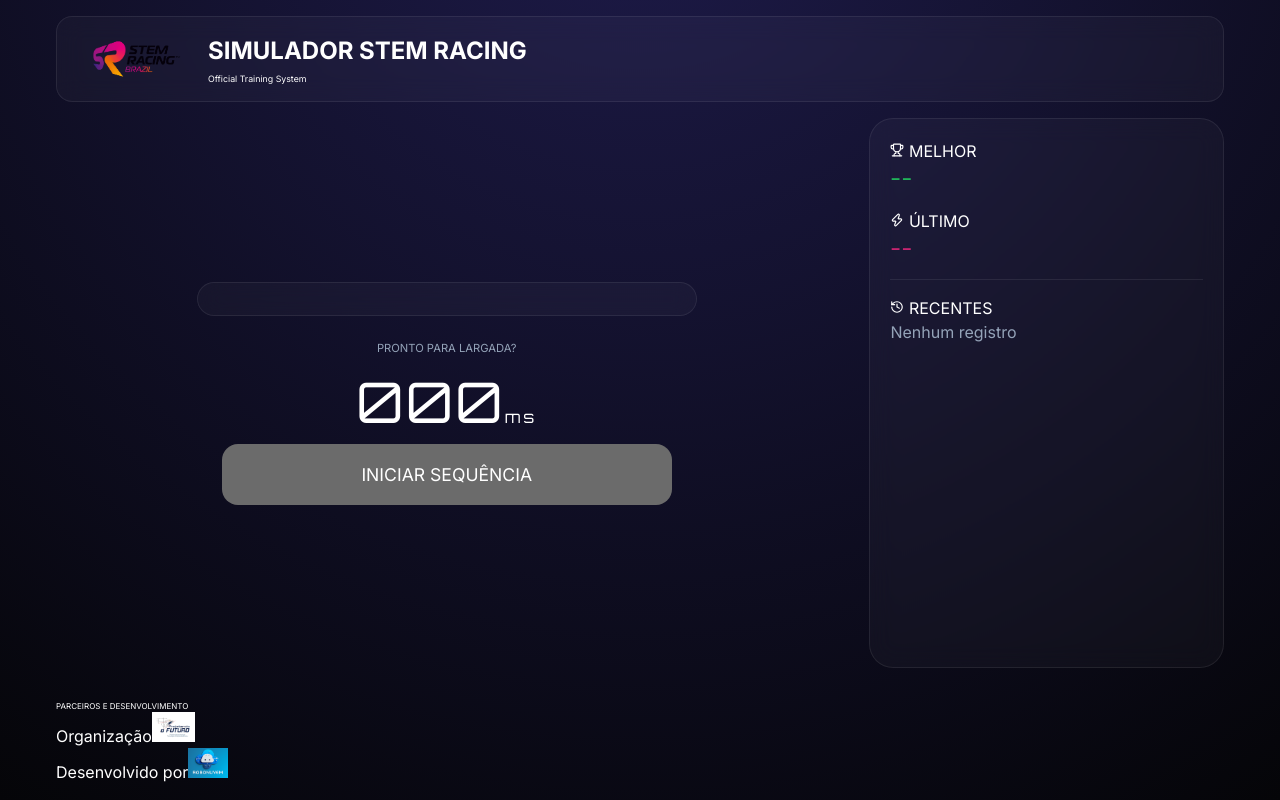
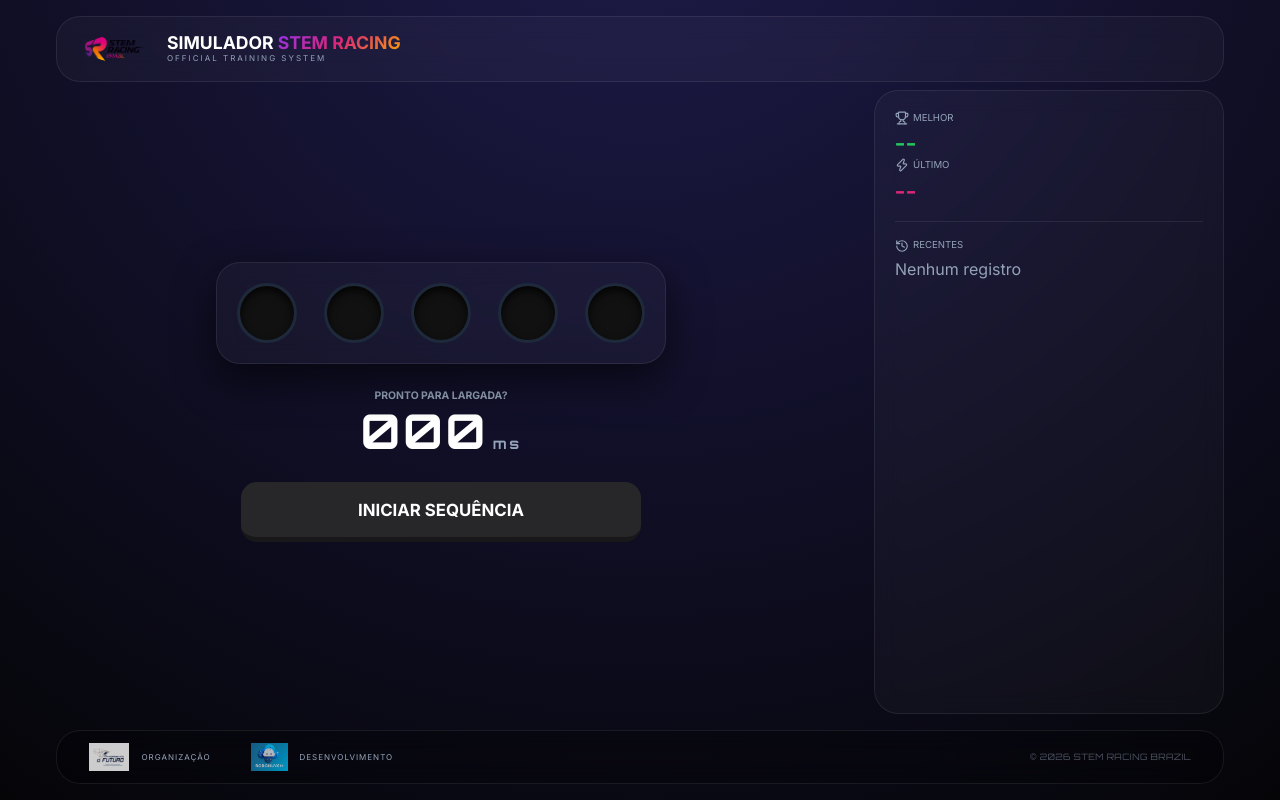
Before and after one commit to thiagomorcatty/Simulador_Reacao_Stem_Racing, a React (Vite) app: page / in a window 1280 px wide. Built offline with nearby package versions, Linux system fonts and the light colour scheme.

Commit message:
fix: restaurar luzes e redesenhar rodapé profissional

```diff
--- a/src/App.css
+++ b/src/App.css
@@ -6,185 +6,217 @@
   width: 100%;
   max-width: 1200px;
   margin: 0 auto;
-  overflow: hidden; /* Garantir que não haja rolagem */
+  overflow: hidden;
 }
 
-/* Layout Split */
+/* Layout Content */
 .layout-content {
   display: flex;
   flex-direction: column;
   gap: 1rem;
   width: 100%;
   flex: 1;
-  min-height: 0; /* Importante para flex nested */
+  min-height: 0;
 }
 
 @media (min-width: 768px) {
   .layout-content {
     flex-direction: row;
     align-items: center;
-    gap: 2rem;
+    gap: 3rem;
   }
-
-  .main-stage {
-    flex: 2.5;
-  }
-
-  .stats-sidebar {
-    flex: 1;
-    min-width: 280px;
-    height: 100%;
-  }
+  .main-stage { flex: 2.5; }
+  .stats-sidebar { flex: 1; height: 100%; min-width: 280px; }
 }
 
-/* Header & Logo */
+/* Header */
 .header {
   width: 100%;
-  padding: 0.75rem 1.5rem;
-  margin-bottom: 1rem;
-  border-radius: 16px;
+  padding: 0.75rem 1.25rem;
+  margin-bottom: 0.5rem;
 }
 
-.logo-wrapper {
-  display: flex;
-  align-items: center;
-  gap: 1rem;
-}
+.logo-wrapper { display: flex; align-items: center; gap: 1rem; }
+.header-logo { height: 40px; width: auto; }
+.sr-title { font-size: 1.1rem; line-height: 1; }
+.sr-title .highlight { background: var(--sr-gradient); -webkit-background-clip: text; -webkit-text-fill-color: transparent; }
+.subtitle { font-size: 0.5rem; color: var(--text-secondary); text-transform: uppercase; letter-spacing: 2px; }
 
-.header-logo {
-  height: 45px;
-  width: auto;
-}
-
-.sr-title {
-  font-size: 1.2rem;
-}
-
-@media (min-width: 768px) {
-  .sr-title { font-size: 1.5rem; }
-  .header-logo { height: 60px; }
-}
-
-.subtitle {
-  font-size: 0.55rem;
-  margin-top: 0.2rem;
-}
-
-/* Gantry */
+/* Gantry & Lights */
 .main-stage {
-  width: 100%;
   display: flex;
   flex-direction: column;
   align-items: center;
   justify-content: center;
   gap: 1.5rem;
-  height: 100%;
 }
 
 .gantry-container {
-  padding: 1rem;
+  padding: 1.25rem;
   width: 100%;
-  max-width: 500px;
+  max-width: 450px;
+  box-shadow: 0 15px 40px rgba(0,0,0,0.6);
 }
 
 .lights-grid {
-  gap: 0.4rem;
+  display: flex;
+  justify-content: space-between;
+  gap: 0.5rem;
 }
 
 .light-unit {
-  border-width: 2px;
+  position: relative;
+  flex: 1;
+  aspect-ratio: 1;
+  max-width: 60px;
+  background: #111;
+  border-radius: 50%;
+  border: 3px solid #1e293b;
+  overflow: hidden;
+  box-shadow: inset 0 4px 8px rgba(0,0,0,0.8);
 }
 
-/* Display */
-.display-area {
-  text-align: center;
-  height: 80px;
+.light-bulb {
+  position: absolute;
+  inset: 0;
+  background: transparent;
+  transition: background 0.1s;
 }
 
-.status-message {
-  font-size: 0.7rem;
-  margin-bottom: 0.25rem;
+.light-glow {
+  position: absolute;
+  inset: -50%;
+  background: radial-gradient(circle, rgba(239, 68, 68, 0.4) 0%, transparent 70%);
+  opacity: 0;
+  transition: opacity 0.1s;
 }
 
-.timer-box {
-  font-size: 3.5rem;
+.light-unit.active .light-bulb {
+  background: #ef4444;
+  box-shadow: 0 0 15px #ef4444, inset 0 2px 4px rgba(255,255,255,0.4);
 }
 
-.timer-box .unit {
-  font-size: 1rem;
-}
+.light-unit.active .light-glow { opacity: 1; }
+
+/* Display */
+.display-area { text-align: center; height: 70px; }
+.status-message { font-size: 0.65rem; font-weight: 700; text-transform: uppercase; margin-bottom: 0.2rem; }
+.timer-box { font-size: 3rem; font-weight: 700; line-height: 1; display: flex; align-items: baseline; justify-content: center; gap: 0.3rem; }
+.timer-box .unit { font-size: 0.9rem; color: var(--text-secondary); }
 
 /* Button */
 .action-btn {
   width: 100%;
-  max-width: 450px;
-  padding: 1.25rem;
+  max-width: 400px;
+  padding: 1.1rem;
   border-radius: 16px;
-  font-size: 1.1rem;
+  font-size: 1.05rem;
+  font-weight: 800;
+  background: #27272a;
+  color: white;
+  border-bottom: 5px solid #18181b;
+  transition: all 0.05s;
 }
+
+.action-btn:active { transform: translateY(4px); border-bottom-width: 0; }
+.action-btn.go-state { background: #22c55e; border-bottom-color: #16a34a; box-shadow: 0 0 25px rgba(34, 197, 94, 0.3); }
+.action-btn.fail-state { background: #ef4444; border-bottom-color: #dc2626; }
 
 /* Sidebar Stats */
 .stats-sidebar {
   padding: 1.25rem;
   display: flex;
   flex-direction: column;
-  justify-content: space-between;
   gap: 1rem;
 }
 
-.stat-group {
-  display: flex;
-  flex-direction: column;
-  gap: 1rem;
-}
-
-.stat-value {
-  font-size: 1.25rem;
-}
+.stat-item { display: flex; flex-direction: column; }
+.stat-label { font-size: 0.6rem; color: var(--text-secondary); text-transform: uppercase; margin-bottom: 0.25rem; display: flex; align-items: center; gap: 4px; }
+.stat-value { font-size: 1.2rem; font-weight: 700; }
 
 .history-section {
+  flex: 1;
+  min-height: 0;
   border-top: 1px solid var(--glass-border);
   padding-top: 1rem;
-  flex: 1;
-  min-height: 0;
   display: flex;
   flex-direction: column;
 }
 
 .history-list {
+  display: flex;
+  flex-direction: column;
   gap: 0.4rem;
   overflow-y: auto;
   padding-right: 4px;
 }
 
 .history-entry {
-  font-size: 0.8rem;
+  font-size: 0.75rem;
   padding: 0.4rem 0.6rem;
+  background: rgba(255,255,255,0.02);
+  border-radius: 6px;
+  border-left: 2px solid var(--sr-purple);
 }
 
-/* Footer Partners */
+/* Footer - Novo Design Profissional */
 .app-footer {
   width: 100%;
   margin-top: 1rem;
-  padding-top: 1rem;
+  padding: 0.75rem 2rem;
+  background: rgba(0,0,0,0.2);
+  border-top: 1px solid var(--glass-border);
+  display: flex;
+  justify-content: space-between;
+  align-items: center;
+}
+
+.footer-logos {
+  display: flex;
+  align-items: center;
+  gap: 2.5rem;
+}
+
+.partner-item {
+  display: flex;
+  align-items: center;
   gap: 0.75rem;
 }
 
-.footer-label {
-  font-size: 0.5rem;
+.partner-info {
+  display: flex;
+  flex-direction: column;
 }
 
-.footer-logos {
-  gap: 2rem;
-}
-
-.partner-item {
-  gap: 0.4rem;
+.partner-label {
+  font-size: 0.5rem;
+  text-transform: uppercase;
+  color: var(--text-secondary);
+  letter-spacing: 1px;
 }
 
 .partner-logo {
-  height: 30px;
+  height: 28px;
+  width: auto;
+  opacity: 0.8;
 }
+
+.footer-credits {
+  font-size: 0.55rem;
+  color: var(--text-secondary);
+  opacity: 0.5;
+}
+
+/* Utils */
+.text-muted { color: var(--text-secondary); }
+.text-warning { color: var(--sr-orange); }
+.text-success { color: #22c55e; }
+.text-danger { color: #ef4444; }
+.text-accent { color: var(--sr-pink); }
+.glow-text { text-shadow: 0 0 10px currentColor; }
+
+@keyframes pulse { 0%, 100% { opacity: 1; } 50% { opacity: 0.5; } }
+.animate-pulse { animation: pulse 1s infinite; }
 
 /* Utils */
 .text-muted { color: var(--text-secondary); }
--- a/src/App.tsx
+++ b/src/App.tsx
@@ -250,17 +250,23 @@ export default function App() {
       </div>
 
       {/* Footer com Parceiros */}
-      <footer className="app-footer">
-        <div className="footer-label">PARCEIROS E DESENVOLVIMENTO</div>
+      <footer className="app-footer glass-panel">
         <div className="footer-logos">
           <div className="partner-item">
-            <span className="partner-label">Organização</span>
             <img src={logoProjetando} alt="Projetando o Futuro" className="partner-logo" />
+            <div className="partner-info">
+              <span className="partner-label">Organização</span>
+            </div>
           </div>
           <div className="partner-item">
-            <span className="partner-label">Desenvolvido por</span>
             <img src={logoRobonuvem} alt="Robonuvem" className="partner-logo" />
+            <div className="partner-info">
+              <span className="partner-label">Desenvolvimento</span>
+            </div>
           </div>
+        </div>
+        <div className="footer-credits font-digital">
+          © 2026 STEM RACING BRAZIL
         </div>
       </footer>
     </div>
```
